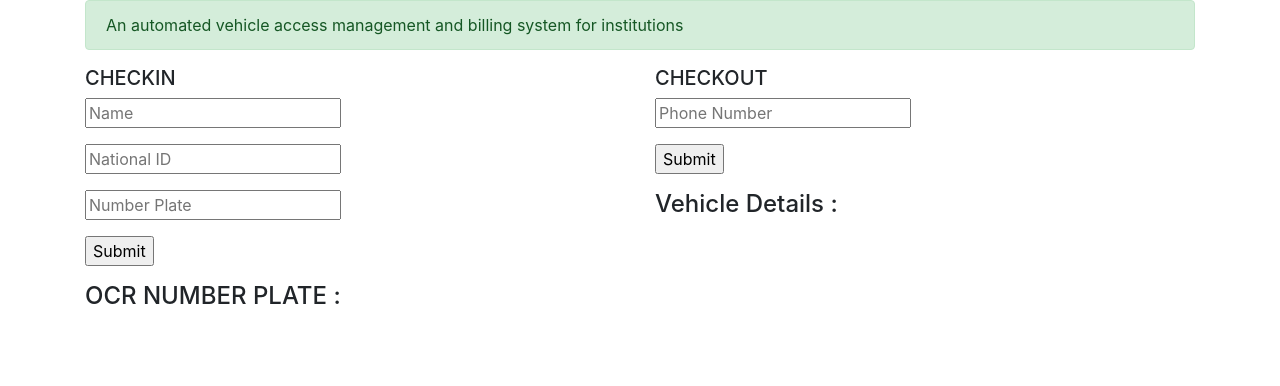
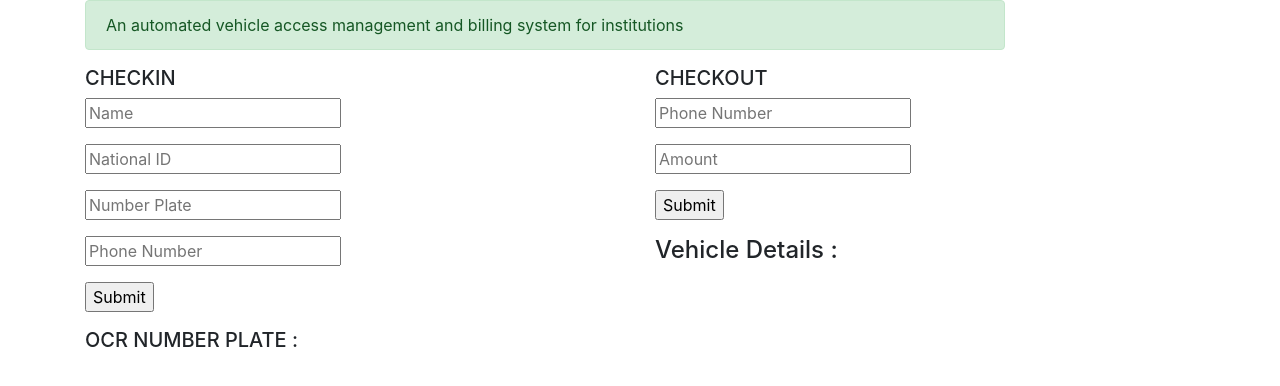
Before and after one commit to sergeTechnologies5/ocr, a Flask app: page /login in a window 1280 px wide. Shown: the top 386 px of the page. Run offline with Flask 2, Linux system fonts and the light colour scheme; parts of the project's set-up code (start-up, migrations or seed data) failed here and were passed over; some libraries are stand-ins or nearby versions.

Commit message:
added most changes

```diff
--- a/app/cv/object_detection_yolo.py
+++ b/app/cv/object_detection_yolo.py
@@ -64,7 +64,7 @@ def drawPred(classId, conf, left, top, right, bottom,frame):
     cv.imshow("Detected Number Plate", crop_img)
     predicted_result = pytesseract.image_to_string(crop_img, lang ='eng', config ='--oem 3 --psm 6')
     if predicted_result != "":
-        response = requests.post('http://localhost:5000/user', json = {'number_plate':str(predicted_result.strip())})
+        response = requests.post('http://192.168.0.102/:5000/user', json = {'number_plate':str(predicted_result.strip())})
         if response.status_code == 200 :
             socketio.emit('my_response',{'data': predicted_result, 'count': 1},namespace='/test')
             cv.destroyWindow('Detected Number Plate')
--- a/app/routes.py
+++ b/app/routes.py
@@ -17,17 +17,8 @@ thread_lock = Lock()
 
 @app.route('/')
 def index():
-    user = User()
-    user.name = 'Njeru'
-    user.nationa_id = "123"
-    user.number_plate = 'fse755'
-    db.session.add(user)
-    checkin = Checkin(vehicle =user)
-    checkin.number_plate = 'fse755'
-    checkin.checkin_status = 'in'
-    db.session.add(checkin)
-    db.session.commit()
-    return render_template('index.html', user=user)
+
+    return render_template('index.html')
 
 @app.route('/login', methods=['GET', 'POST'])
 def login():
@@ -105,6 +96,7 @@ def pay():
     api_URL = "https://sandbox.safaricom.co.ke/oauth/v1/generate?grant_type=client_credentials"
     r = requests.get(api_URL, auth=HTTPBasicAuth(consumer_key, consumer_secret))
     access_token = json.loads(r.text)["access_token"]
+    print(r.json)
     api_url = "https://sandbox.safaricom.co.ke/mpesa/stkpush/v1/processrequest"
     headers = { "Authorization": "Bearer %s" % access_token }
     timestamp = str(dt.datetime.now()).split(".")[0].replace("-", "").replace(" ", "").replace(":", "")
@@ -130,13 +122,14 @@ def pay():
         "TransactionDesc": "test" ,
     }
     response = requests.post(api_url, json = req, headers=headers)
-    return response
+    return {"data" :"response"}
 
 def background_thread():
     main()
 
 @socketio.on('my_event', namespace='/test')
 def test_message(message):
+    print(message)
     session['receive_count'] = session.get('receive_count', 0) + 1
     emit('my_response',
          {'data': message['data'], 'count': session['receive_count']})
--- a/app/templates/index.html
+++ b/app/templates/index.html
@@ -1,6 +1,6 @@
 {% extends "base.html" %}
 
 {% block content %}
-    <h1>Hi, {{ user.username }}!</h1>
+    <h1>Hi !</h1>
 
 {% endblock %}
--- a/app/templates/login.html
+++ b/app/templates/login.html
@@ -11,6 +11,7 @@
     <script src="https://cdn.jsdelivr.net/npm/bootstrap@4.5.3/dist/js/bootstrap.bundle.min.js"
         integrity="sha384-ho+j7jyWK8fNQe+A12Hb8AhRq26LrZ/JpcUGGOn+Y7RsweNrtN/tE3MoK7ZeZDyx"
         crossorigin="anonymous"></script>
+        <script src="https://code.jquery.com/jquery-3.5.1.min.js" integrity="sha256-9/aliU8dGd2tb6OSsuzixeV4y/faTqgFtohetphbbj0=" crossorigin="anonymous"></script>
     <script src="//cdnjs.cloudflare.com/ajax/libs/socket.io/2.2.0/socket.io.js"
         integrity="sha256-yr4fRk/GU1ehYJPAs8P4JlTgu0Hdsp4ZKrx8bDEDC3I=" crossorigin="anonymous"></script>
     <script type="text/javascript" charset="utf-8">
@@ -21,56 +22,61 @@
                 socket.emit('my_event', { data: 'I\'m connected!' });
             });
             socket.on('my_response', function (msg, cb) {
-                $('#log').empty();
+                $('#number_plate').val(msg.data)
+                $('#log').empty()
                 $('#log_vehicle_details').empty();
                 $('#log').append('<br>' + $('<div/>').text('Received #' + msg.count + ': ' + msg.data).html());
                 $('#log_vehicle_details').append('<br>' + $('<div/>').text('Received #' + msg.count + ': ' + msg.data).html());
                 if (cb)
                     cb();
+
             });
-            var ping_pong_times = [];
-            var start_time;
-            window.setInterval(function () {
-                start_time = (new Date).getTime();
-                socket.emit('my_ping');
-            }, 1000);
-            socket.on('my_pong', function () {
-                var latency = (new Date).getTime() - start_time;
-                ping_pong_times.push(latency);
-                ping_pong_times = ping_pong_times.slice(-30); // keep last 30 samples
-                var sum = 0;
-                for (var i = 0; i < ping_pong_times.length; i++)
-                    sum += ping_pong_times[i];
-                $('#ping-pong').text(Math.round(10 * sum / ping_pong_times.length) / 10);
+            $( "#checkout_btn" ).click(function( event ) {
+            // Stop form from submitting normally
+            event.preventDefault();
+            var check_out_amount = $( '#check_out_amount' ).val()
+            var check_out_phone = $( '#check_out_phone' ).val()
+
+            url = 'http://192.168.0.102:5000/pay'
+            $.ajax({
+                type: "POST",
+                url: url,
+                data: JSON.stringify({amount:check_out_amount, phonumber:check_out_phone}),
+                contentType: "application/json; charset=utf-8",
+                dataType: "json",
+                success: function(data){
+                    $( '#check_out_amount' ).empty()
+                    $( '#check_out_phone' ).empty()
+                },
+                error: function(errMsg) {
+                    console.log('not ok')
+            }});
+
             });
-            $('form#emit').submit(function (event) {
-                socket.emit('my_event', { data: $('#emit_data').val() });
-                return false;
+
+            // Attach a submit handler to the form
+            $( "#checkinForm" ).click(function( event ) {
+            // Stop form from submitting normally
+            event.preventDefault();
+            // Get some values from elements on the page:
+
+            var emit_name = $( "#emit_name" ).val()
+            var national_id = $( "#national_id" ).val()
+            var number_plate = $( "#number_plate" ).val()
+            var phone_number = $( "#phone_number" ).val()
+            url = 'http://192.168.0.102:5000/noplate'
+            $.ajax({
+                type: "POST",
+                url: url,
+                data: JSON.stringify({name:emit_name, national_id:national_id, number_plate:number_plate, phone_number:phone_number}),
+                contentType: "application/json; charset=utf-8",
+                dataType: "json",
+                success: function(data){console.log('ok')},
+                error: function(errMsg) {
+                    console.log('not ok')
+            }});
             });
-            $('form#broadcast').submit(function (event) {
-                socket.emit('my_broadcast_event', { data: $('#broadcast_data').val() });
-                return false;
-            });
-            $('form#join').submit(function (event) {
-                socket.emit('join', { room: $('#join_room').val() });
-                return false;
-            });
-            $('form#leave').submit(function (event) {
-                socket.emit('leave', { room: $('#leave_room').val() });
-                return false;
-            });
-            $('form#send_room').submit(function (event) {
-                socket.emit('my_room_event', { room: $('#room_name').val(), data: $('#room_data').val() });
-                return false;
-            });
-            $('form#close').submit(function (event) {
-                socket.emit('close_room', { room: $('#close_room').val() });
-                return false;
-            });
-            $('form#disconnect').submit(function (event) {
-                socket.emit('disconnect_request');
-                return false;
-            });
+
         });
     </script>
 </head>
@@ -78,44 +84,50 @@
 <body>
     <div class="container">
         <div class="row">
-            <div class="col">
+
+            <div class="col-md-10">
                 <div class="alert alert-success" role="alert">
                 An automated vehicle access management and billing system for institutions
                 </div>
             </div>
+            <div class="col-6 col-md-2"></div>
+
           </div>
+
           <div class="row">
-            <div class="col">
+            <div class="col-6">
                     <h5>CHECKIN</h5>
                     <div class="form-group">
-                    <input type="text" name="emit_data" id="emit_data" placeholder="Name">
+                        <input type="text" name="emit_name" id="emit_name" placeholder="Name">
                     </div>
                     <div class="form-group">
-                    <input type="text" name="broadcast_data" id="broadcast_data" placeholder="National ID">
+                        <input type="text" name="national_id" id="national_id" placeholder="National ID">
                     </div>
                     <div class="form-group">
-                    <input type="text" name="leave_room" id="leave_room" placeholder="Number Plate">
+                        <input type="text" name="number_plate" id="number_plate" placeholder="Number Plate">
                     </div>
                     <div class="form-group">
-                    <input type="submit" value="Submit">
+                        <input type="text" name="phone_number" id="phone_number" placeholder="Phone Number">
                     </div>
+                    <div class="form-group">
+                        <input id="checkinForm" type="submit" value="Submit">
                     </div>
-            <div class="col">
+                    <h5>OCR NUMBER PLATE :</h5>
+                    <div id="log"></div>
+            </div>
+            <div class="col-6">
                     <h5>CHECKOUT</h5>
                     <div class="form-group">
-                    <input type="text" name="emit_data" id="emit_data" placeholder="Phone Number">
+                        <input type="text" name="emit_data_phone_number" id="check_out_phone" placeholder="Phone Number">
                     </div>
                     <div class="form-group">
-                    <input type="submit" value="Submit">
+                        <input type="text" name="emit_data_phone_number" id="check_out_amount" placeholder="Amount">
+                    </div>
+                    <div class="form-group">
+                        <input id="checkout_btn" type="submit" value="Submit">
                     </div>
                     <h4>Vehicle Details :</h4>
                     <div id="log_vehicle_details"></div>
-            </div>
-        </div>
-        <div class="row">
-            <div class="col">
-                <h4>OCR NUMBER PLATE :</h4>
-                <div id="log"></div>
             </div>
           </div>
     </div>
--- a/flaskapp.py
+++ b/flaskapp.py
@@ -9,4 +9,4 @@ def make_shell_context():
     return {'db': db, 'User': User, 'Checkin': Checkin}
 
 if __name__ == '__main__':
-    socketio.run(app, debug=True)
+    socketio.run(app, debug=True,host='192.168.0.102')
```
Also changed, not shown: db/app.db, 1 other file. Lines whose indentation alone changed are shown as unchanged.
